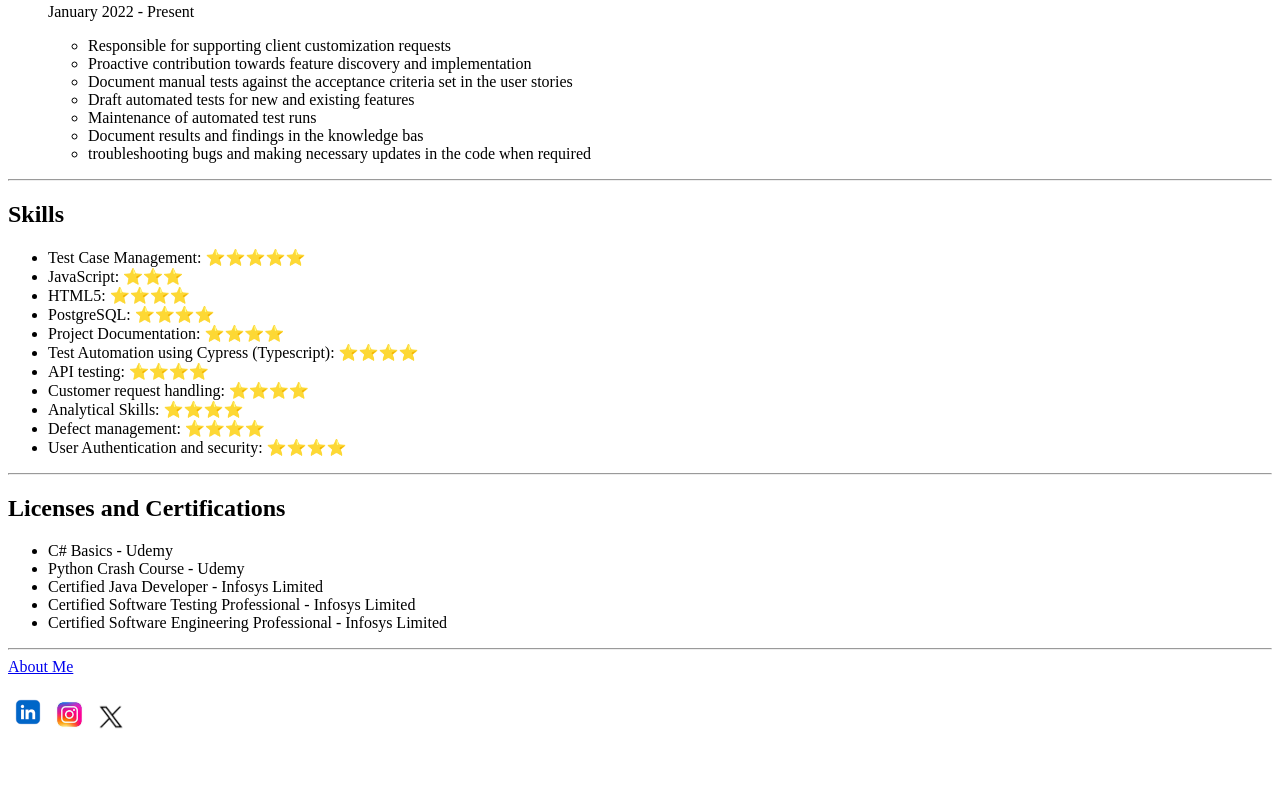
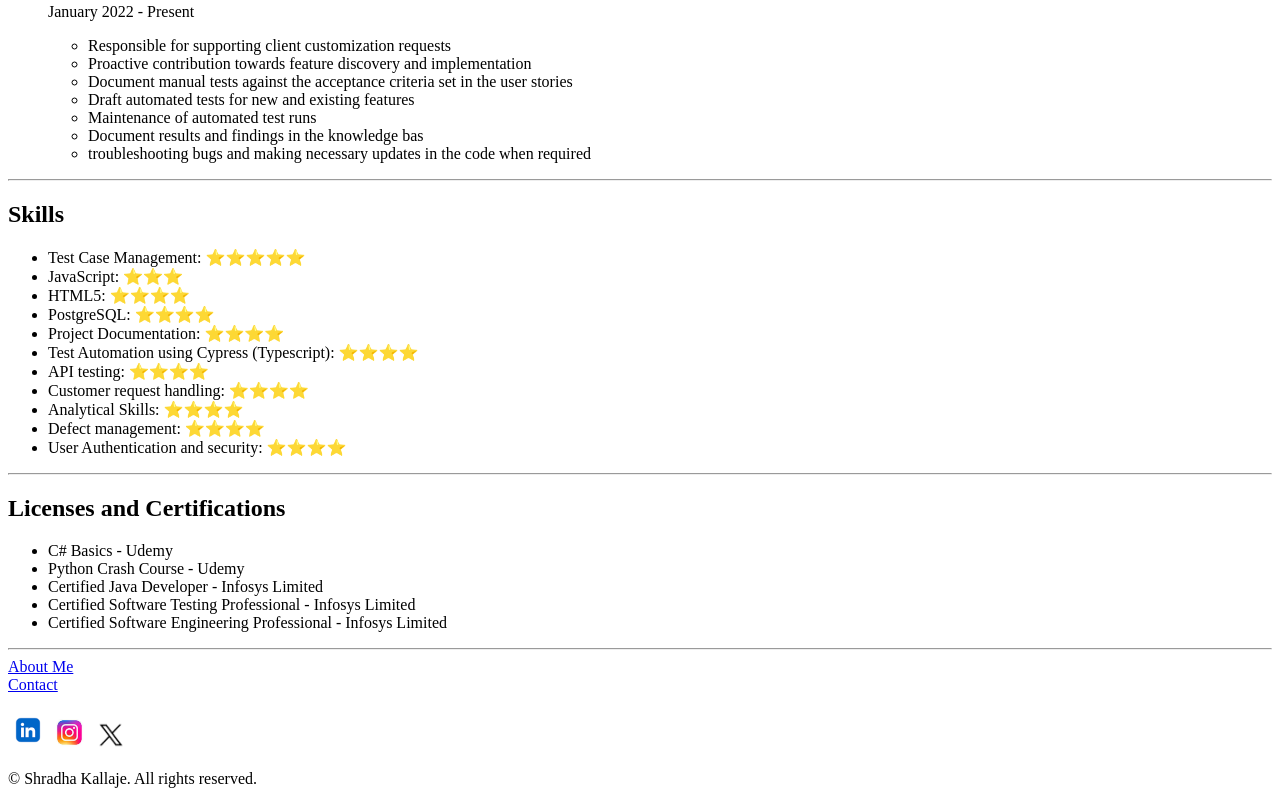
Before and after one commit to ShradhaSK/my-resume, a plain HTML site: page index.html in a window 1280 px wide. Shown: the part 1180-1984 px from the top of the page. Before the commit the page ends 1932 px from the top, so only its background shows below. Drawn offline with Linux system fonts and the light colour scheme.

Commit message:
Update index.html

```diff
--- a/index.html
+++ b/index.html
@@ -112,10 +112,12 @@
   </body>
   <footer>
     <a href="./public/About Me.html">About Me</a><br />
+    <a href="./public/contact.html">Contact</a>
     <p>
     <a href="https://www.linkedin.com/in/shradha-shastry-kallaje"> <img src="./assets/images/LinkedInLogo.png" alt="linkedin logo" height="40"/></a>
     <a href="https://instagram.com/shradhak55?igshid=MjEwN2IyYWYwYw=="><img src="./assets/images/instaLogo.jpeg" alt="instagram logo" height="35" /></a>
     <a href="https://twitter.com/@ShradhaKallaje"><img src="./assets/images/TwitterLogo.png" alt="X logo" height="30" /></a>
     </p>
+    <p>© Shradha Kallaje. All rights reserved.</p>
   </footer>
 </html>
```
